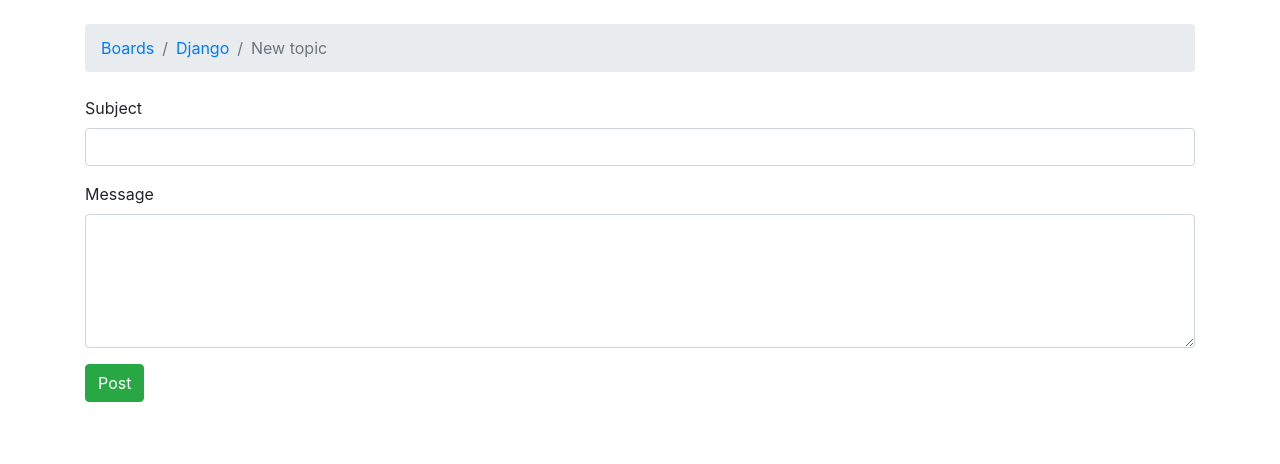
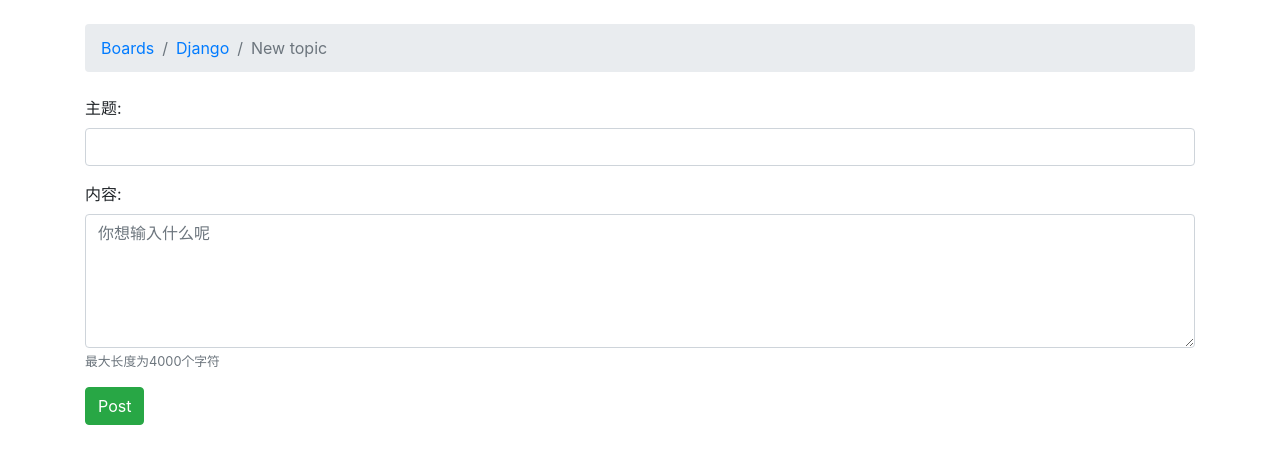
Before and after one commit to liuchangfu/myproject, a Django app: page /boards/1/new/ in a window 1280 px wide. Shown: the part 56-520 px from the top of the page. Run offline with Django 3.2, Linux system fonts and the light colour scheme; data comes from the database, SQL or seed files in the repository; some libraries are stand-ins or nearby versions; some web fonts are replaced.

Commit message:
修改文件

```diff
--- /dev/null
+++ b/boards/forms.py
@@ -0,0 +1,13 @@
+from django import forms
+from .models import Topic
+
+
+class NewTopicForm(forms.ModelForm):
+    message = forms.CharField(label='内容',
+                              widget=forms.Textarea(attrs={'rows': 5, 'placeholder': '你想输入什么呢'}),
+                              max_length=40000,
+                              help_text='最大长度为4000个字符', )
+
+    class Meta:
+        model = Topic
+        fields = ['subject', 'message']
--- a/boards/views.py
+++ b/boards/views.py
@@ -2,6 +2,7 @@ from django.shortcuts import render, get_object_or_404, redirect
 from django.contrib.auth.models import User
 from django.http import HttpResponse
 from django.http import Http404
+from .forms import NewTopicForm
 from .models import Board, Topic, Post
 
 
@@ -22,24 +23,20 @@ def board_topics(request, pk):
 
 def new_topic(request, pk):
     board = get_object_or_404(Board, pk=pk)
+    user = User.objects.first()
     if request.method == 'POST':
-        subject = request.POST['subject']
-        message = request.POST['message']
-
-        user = User.objects.first()
-
-        topic = Topic.objects.create(
-            subject=subject,
-            board=board,
-            starter=user
-        )
-
-        post = Post.objects.create(
-            message=message,
-            topic=topic,
-            created_by=user
-        )
-
+        form = NewTopicForm(request.POST)
+        if form.is_valid():
+            topic = form.save(commit=False)
+            topic.board = board
+            topic.starter = user
+            topic.save()
+            post = Post.objects.create(
+                message=form.cleaned_data.get('message'),
+                topic=topic,
+                created_by=user
+            )
         return redirect('board_topics', pk=board.pk)
-
+    else:
+        form = NewTopicForm()
     return render(request, 'boards/new_topic.html', locals())
--- a/myproject/settings.py
+++ b/myproject/settings.py
@@ -36,6 +36,7 @@ INSTALLED_APPS = [
     'django.contrib.messages',
     'django.contrib.staticfiles',
     'boards',
+    'widget_tweaks',
 ]
 
 MIDDLEWARE = [
--- a/templates/boards/new_topic.html
+++ b/templates/boards/new_topic.html
@@ -1,4 +1,5 @@
 {% extends 'base.html' %}
+{% load widget_tweaks %}
 
 {% block title %}Start a New Topic{% endblock %}
 
@@ -10,19 +11,38 @@
 
 
 {% block content %}
-    <form method="post">
+    <form method="post" novalidate>
         {% csrf_token %}
-        <div class="form-group">
-            <label for="id_subject">Subject</label>
-            <input type="text" class="form-control" id="id_subject"
-                   name="subject">
-        </div>
-        <div class="form-group">
-            <label for="id_message">Message</label>
-            <textarea class="form-control" id="id_message" name="message" rows="5"></textarea>
-        </div>
-        <button type="submit" class="btn btn-success">Post
-        </button
-        >
+
+        {% for field in form %}
+            <div class="form-group">
+                {{ field.label_tag }}
+
+                {% if form.is_bound %}
+                  {% if field.errors %}
+                    {% render_field field class='form-control is-invalid' %}
+                    {% for error in field.errors %}
+                        <div class="invalid-feedback">
+                            {{ error }}
+                        </div>
+                    {% endfor %}
+
+                  {% else %}
+                        {% render_field field class='form-control is-valid' %}
+                  {% endif %}
+                {% else %}
+                 {% render_field field class='form-control' %}
+            {% endif %}
+
+
+                {% if field.help_text %}
+                    <small class="form-text text-muted">
+                        {{ field.help_text }}
+                    </small>
+                {% endif %}
+            </div>
+        {% endfor %}
+
+        <button type="submit" class="btn btn-success">Post</button>
     </form>
 {% endblock %}
--- a/templates/boards/topics.html
+++ b/templates/boards/topics.html
@@ -10,6 +10,10 @@
 {% endblock %}
 
 {% block content %}
+    <div class="mb-4">
+    <a href="{% url 'new_topic' board.pk %}" class="btn btn-primary">New Topic</a>
+    </div>
+
     <table class="table">
         <thead class="thead-inverse">
         <tr>
```
